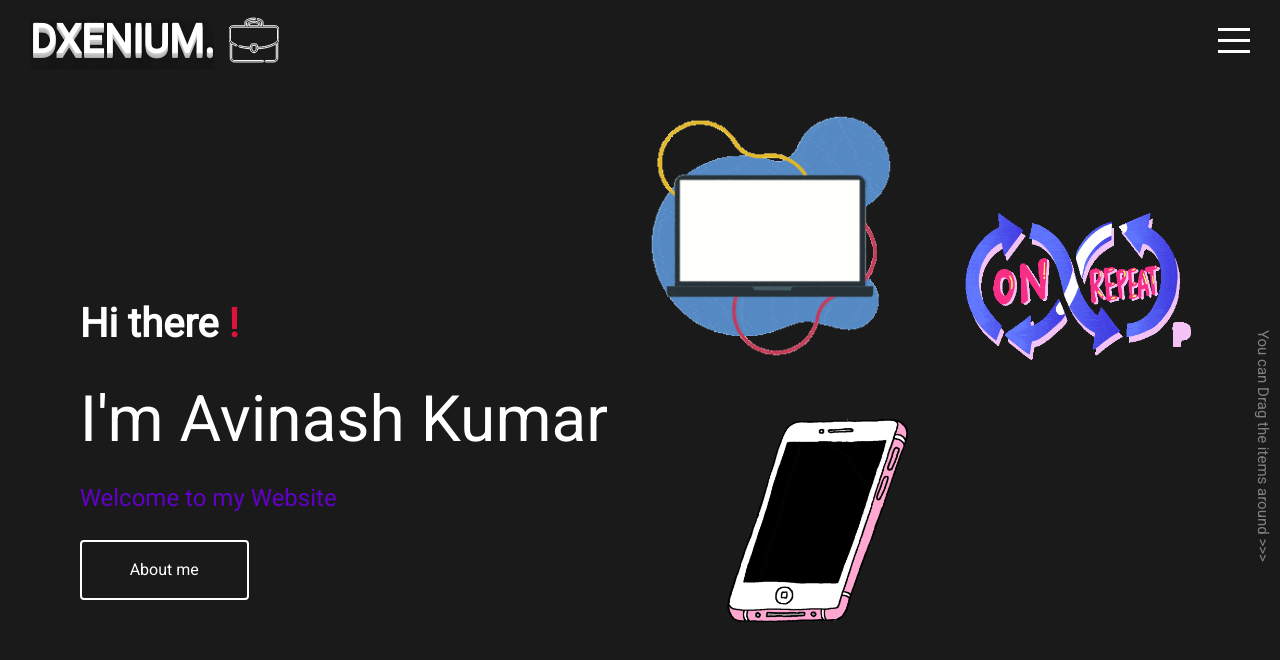
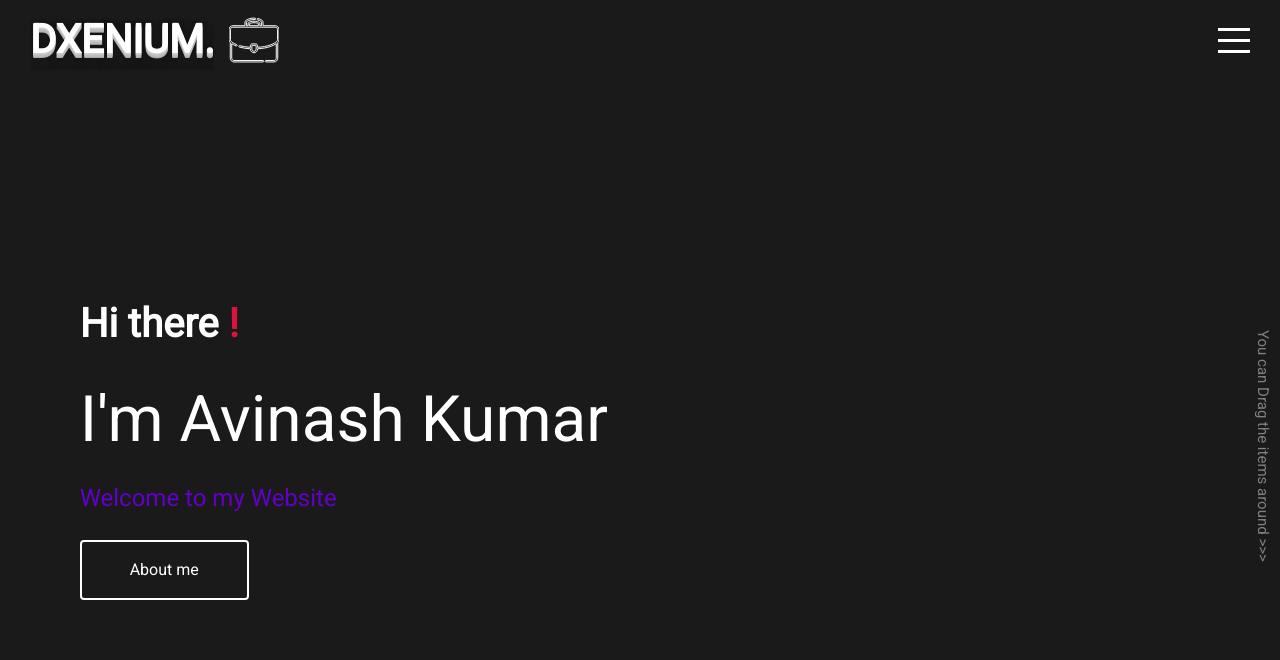
Before and after one commit to DarkXenium/Portfolio, a React (Create React App) app: page / in a window 1280 px wide. Shown: the top 660 px of the page. Built offline with nearby package versions, Linux system fonts and the light colour scheme; the HTML template or start-up script is replaced by a standard one.

Commit message:
commented the landing images

```diff
--- a/src/components/landing/Landing.jsx
+++ b/src/components/landing/Landing.jsx
@@ -198,7 +198,7 @@ const Landing = () => {
             </Button>
           </a>
         </ColumnLeft>
-        <ColumnRight>
+        {/* <ColumnRight>
           <Image
             src="images/code.gif"
             alt="planet"
@@ -227,7 +227,7 @@ const Landing = () => {
             initial={{ opacity: 0, y: 100 }}
             animate={{ opacity: 1, y: 0, transition: { duration: 1 } }}
           />
-        </ColumnRight>
+        </ColumnRight> */}
       </Container>
     </Section>
   );
```
